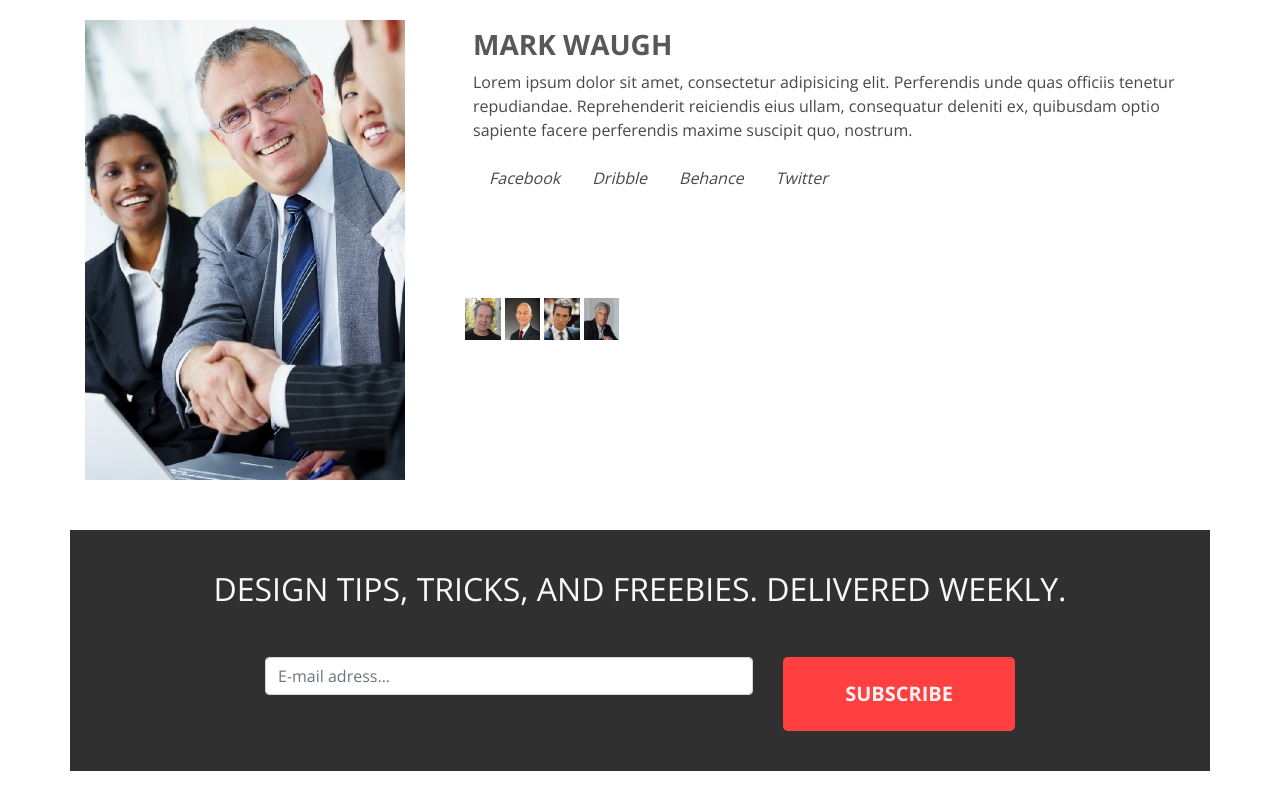
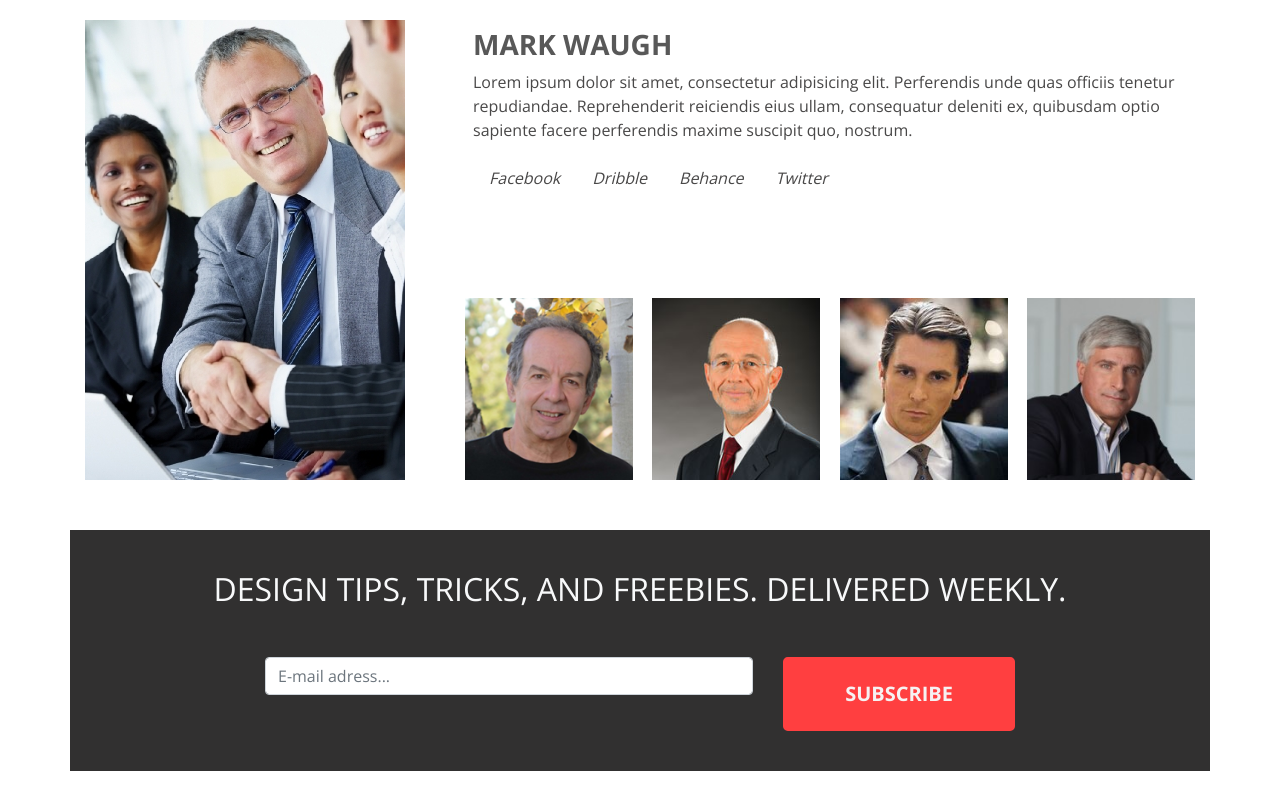
Before and after one commit to chui89/Agnecy, a plain HTML site: page index.html in a window 1280 px wide. Shown: the part 2330-3128 px from the top of the page. Drawn offline with nearby package versions, Linux system fonts and the light colour scheme.

Commit message:
Update css.css

```diff
--- a/css.css
+++ b/css.css
@@ -150,7 +150,7 @@ h3 {
 
 .meet_image {
     width: 23%;
-    height: 23%;
+/*     height: 23%; */
     box-sizing: border-box;
     transition: all 0.2s ease-in-out;
 }
```
